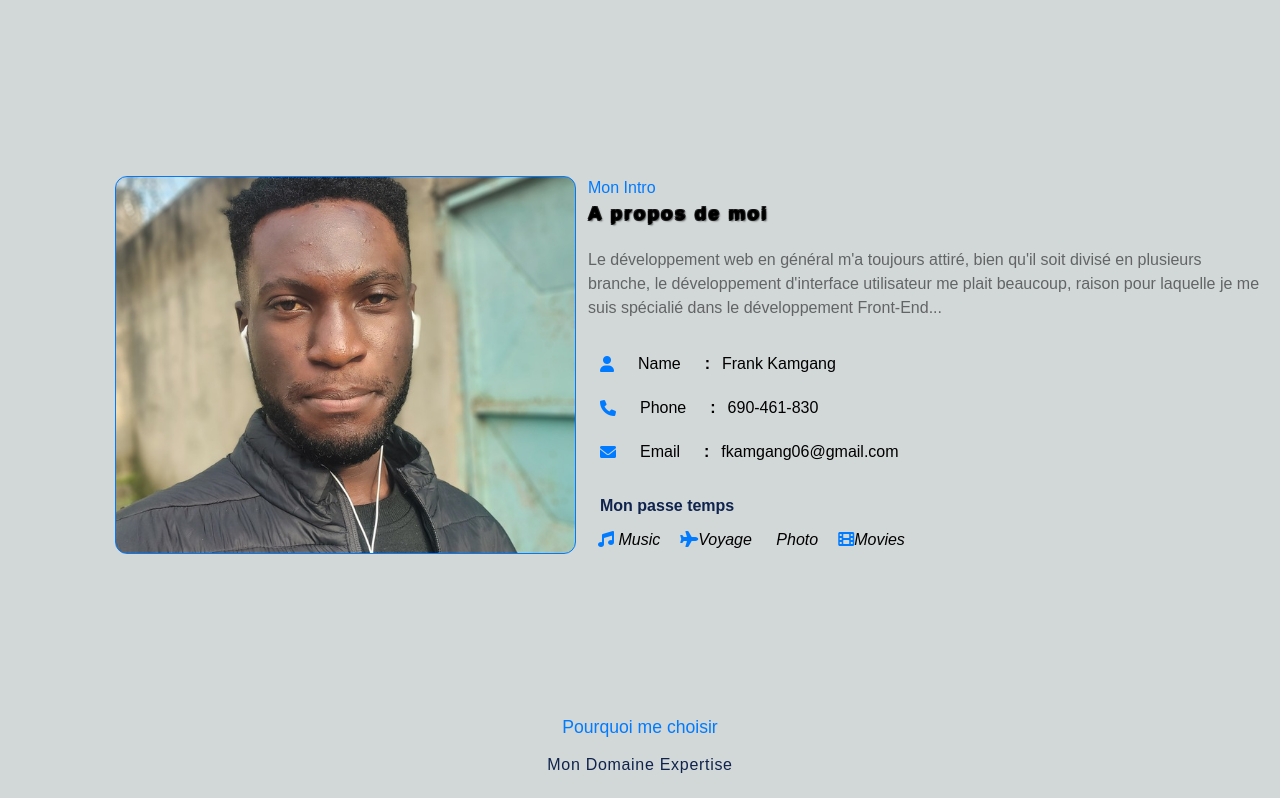
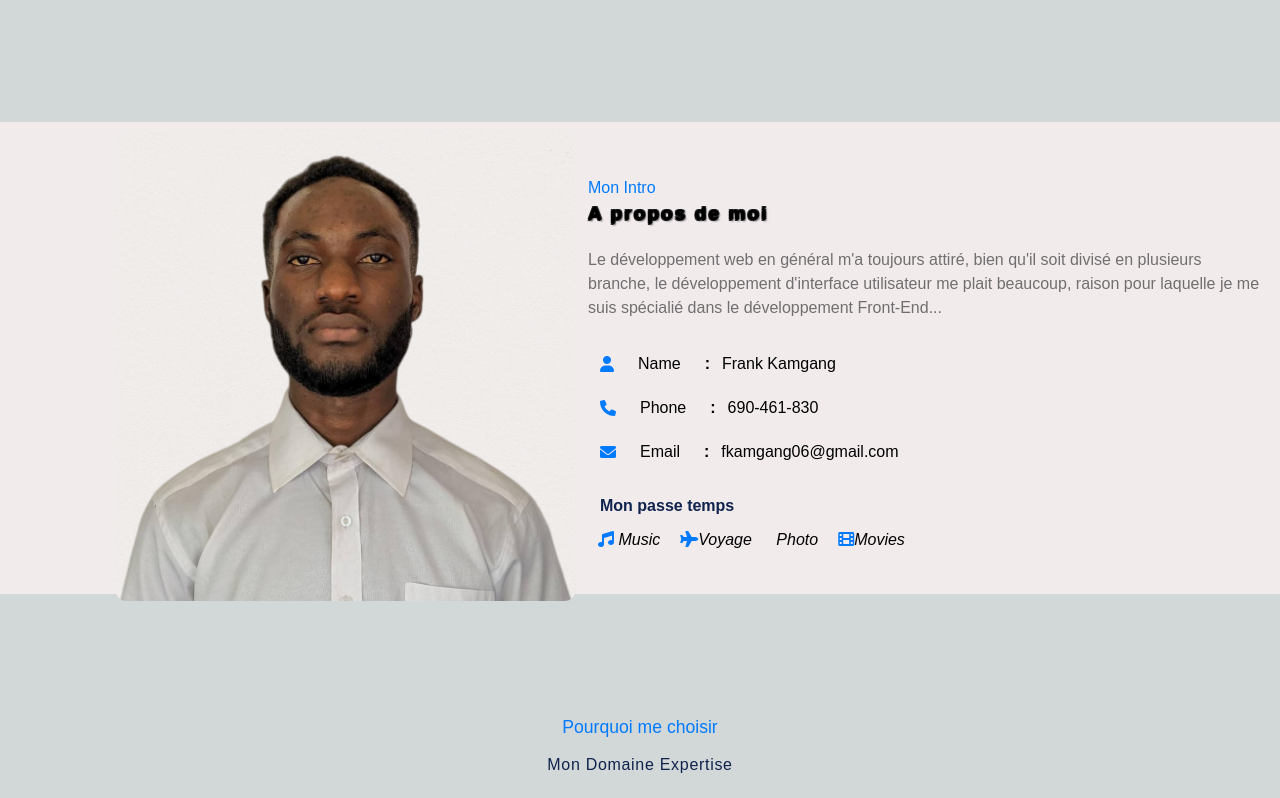
Before and after one commit to Frankam487/portfolio, a React (Vite) app: page / in a window 1280 px wide. Shown: the part 502-1300 px from the top of the page. Built offline with nearby package versions, Linux system fonts and the light colour scheme.

Commit message:
photo changed

```diff
--- a/src/styles/components/_AboutMe.scss
+++ b/src/styles/components/_AboutMe.scss
@@ -2,10 +2,12 @@
     align-items: center;
     display: grid;
     grid-template-columns: 45% 55%;
+    background: rgba(250, 241, 241, 0.788);
 
     h2 {
         color: $skyblue;
     }
+
     @media screen and (max-width: 480px) {
 
         margin: -100px 0;
@@ -82,6 +84,7 @@
 
             .text {
                 margin: 20px auto;
+
                 @media screen and (max-width: 882px) {
                     @include childCenter;
                     flex-direction: column;
@@ -105,6 +108,7 @@
 
             p {
                 color: rgba(0, 0, 0, 0.534);
+
                 @media screen and (max-width: 882px) {
                     text-align: center;
 
@@ -123,12 +127,12 @@
 
     .image {
         padding: 0 auto;
-        background: url(../../../public/fr.jpg) center/cover;
+        background: url(../../../public/moi.png) center/cover;
         margin: 0 0 0 40px;
-        height: 80%;
+        height: 100%;
         margin: 59px 0 45px 20%;
         border-radius: 12px;
-        border: .4px solid $skyblue;
+        // border: .4px solid $skyblue;
 
         @media screen and (max-width: 882px) {
             height: 500px;
@@ -149,6 +153,7 @@
 
 
         }
+
         margin: 20px auto;
         text-align: left;
 
```
Also changed, not shown: public/moi.png (added). Lines whose indentation alone changed are shown as unchanged.
